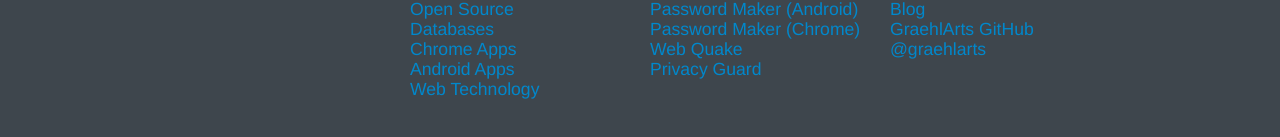
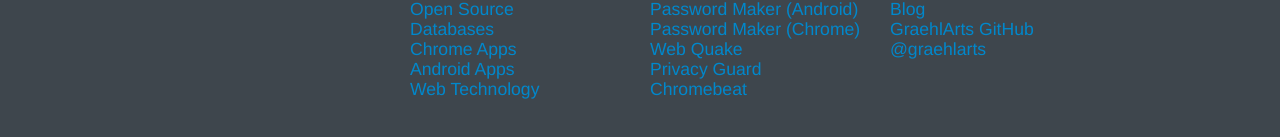
Before and after one commit to GraehlArts/graehlarts.github.io, a plain HTML site: page index.html in a window 1280 px wide. Shown: the part 1531-1668 px from the top of the page. Drawn offline with Linux system fonts and the light colour scheme.

Commit message:
add link

```diff
--- a/index.html
+++ b/index.html
@@ -140,6 +140,7 @@
 
                 <li><a href="https://chrome.google.com/webstore/detail/web-quake/ibkbfanmkmadbbgggonficloplenbefh">Web Quake</a></li>
                 <li><a href="https://chrome.google.com/webstore/detail/privacy-guard/edcajbacgdcdeecojhlllbgingbjfbmk">Privacy Guard</a></li>
+                <li><a href="http://www.chromebeat.com">Chromebeat</a></li>
 
               </ul>
             </div>
```
